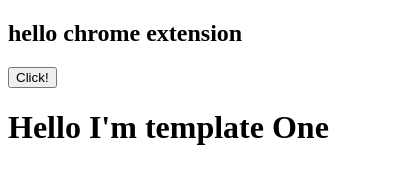
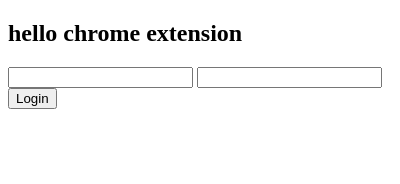
Before and after one commit to ajay1999kumar/Amazon-Price-Drop-Notifier, a browser extension: page popup.html at #!/login in a window 400 px wide. Drawn offline with nearby package versions, Linux system fonts and the light colour scheme; some packages are replaced by stand-ins of ours.

Commit message:
login page added

```diff
--- /dev/null
+++ b/login.html
@@ -0,0 +1,21 @@
+<!DOCTYPE html>
+<html lang="en">
+<head>
+
+    <title>Login</title>
+</head>
+<body>
+
+    <div ng-controller="LoginController">
+
+        <form>
+            <input ng-model="username">
+            <input ng-model="password">
+            <button ng-click="userData(username,password)">Login </button>
+        </form>
+
+
+    </div>
+
+</body>
+</html>
--- a/popup.html
+++ b/popup.html
@@ -11,7 +11,7 @@
     </head>
     <body ng-app="amazonextension">
         <h2>hello chrome extension</h2>
-        <input type="submit" id="btn" value="Click!">
+
         <ui-view> </ui-view>
     </body>
 
--- a/popup.js
+++ b/popup.js
@@ -14,7 +14,31 @@ amazone.config([
           url: '/',
           templateUrl: '/home.html',
           controller: 'MainCtrl'
-        });
+        })
+        .state('login', {
+          url: '/login',
+          templateUrl: '/login.html',
+          controller: 'LoginController'
+        });;
 
-      $urlRouterProvider.otherwise('/');
+      $urlRouterProvider.otherwise('/login');
     }]);
+
+    var userName;
+    var userPassword;
+    var user={
+      userName,
+      userPassword
+    }
+
+    amazone.controller('LoginController',['$scope',function($scope){
+
+
+      $scope.userData=function(name,pass){
+        user.userName=name;
+        user.userPassword=pass;
+
+        console.log(user);
+
+      };
+    }])
```
Also changed, not shown: 1 other file.
